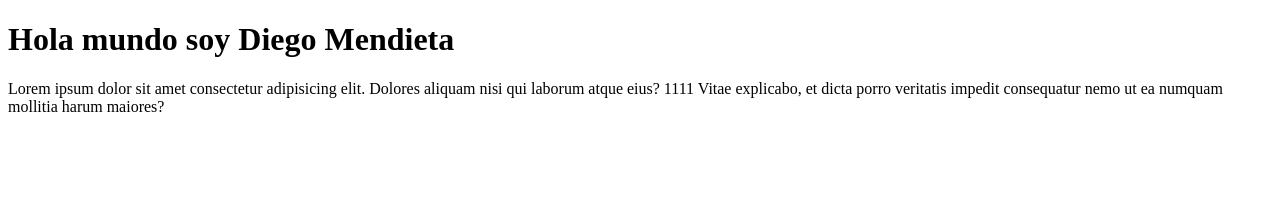
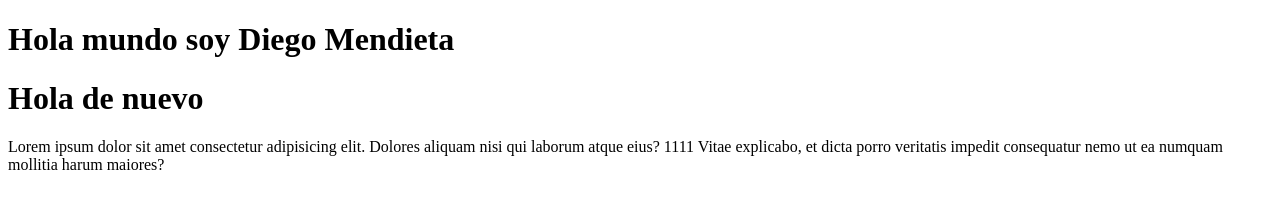
Before and after one commit to Daigo002/git2, a plain HTML site: page index.html in a window 1280 px wide. Drawn offline with Linux system fonts and the light colour scheme.

Commit message:
Salude de nuevo

```diff
--- a/index.html
+++ b/index.html
@@ -8,6 +8,7 @@
 </head>
 <body>
     <h1>Hola mundo soy Diego Mendieta</h1>
+    <h1>Hola de nuevo</h1>
     <p>Lorem ipsum dolor sit amet consectetur adipisicing elit. Dolores aliquam nisi qui laborum atque eius? 1111 Vitae explicabo, et dicta porro veritatis impedit consequatur nemo ut ea numquam mollitia harum maiores?</p>
 </body>
 </html>
```
